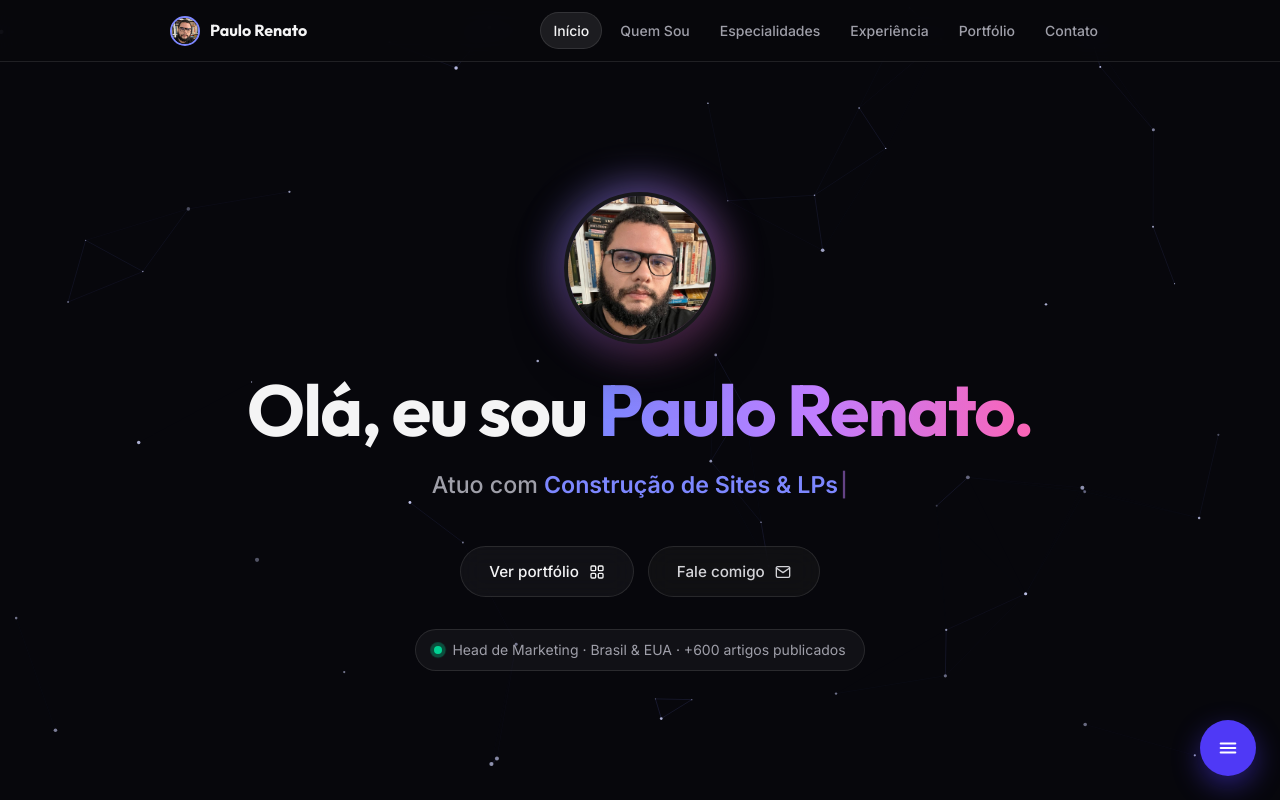
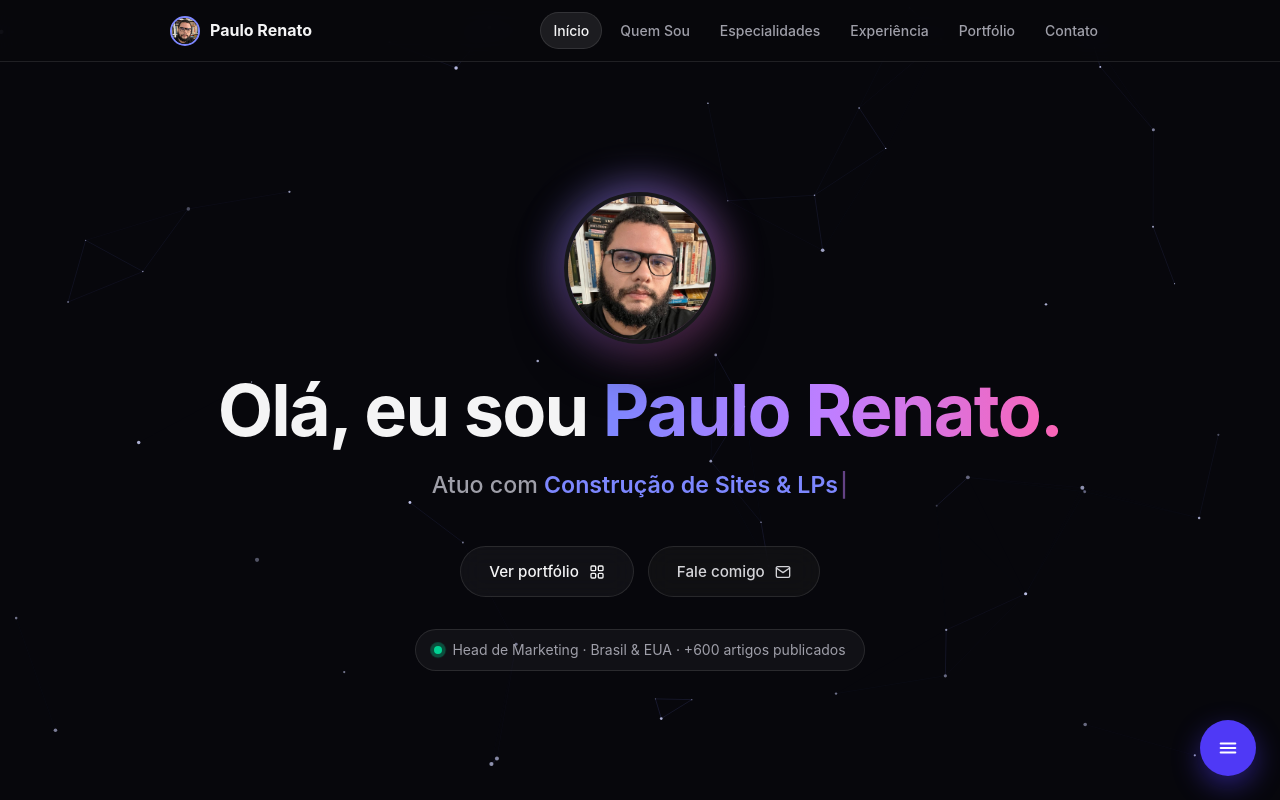
Before and after one commit to eupaulorrenato-maker/paulorrenato, a plain HTML site: page index.html in a window 1280 px wide. Shown: the top 800 px of the page. Drawn offline with Linux system fonts and the light colour scheme.

Commit message:
Add files via upload

```diff
--- a/index.html
+++ b/index.html
@@ -7,9 +7,8 @@
   <meta name="description" content="Portfólio profissional de Paulo Renato: estratégia digital, construção de sites, Google Meu Negócio, CRO, SEO/GEO e copywriting de performance no Brasil e nos EUA.">
   <link rel="preconnect" href="https://fonts.googleapis.com">
   <link rel="preconnect" href="https://fonts.gstatic.com" crossorigin>
-  <link href="https://fonts.googleapis.com/css2?family=Inter:wght@400;500;600&family=Outfit:wght@600;700;800&display=swap" rel="stylesheet">
+  <link href="https://fonts.googleapis.com/css2?family=Inter+Tight:ital,wght@0,300;0,400;0,500;0,600;0,700;1,300;1,400&display=swap" rel="stylesheet">
   <link rel="stylesheet" href="css/styles.css">
-  <script>if(localStorage.getItem('pr_site_theme')==='light')document.documentElement.dataset.theme='light';</script>
   <script type="application/ld+json">
   {
     "@context": "https://schema.org",
```
Also changed, not shown: contato.html (+1 -2 lines), especialidades.html (+1 -2 lines), experiencia.html (+1 -2 lines), portfolio.html (+1 -2 lines), quem-sou.html (+1 -2 lines).
